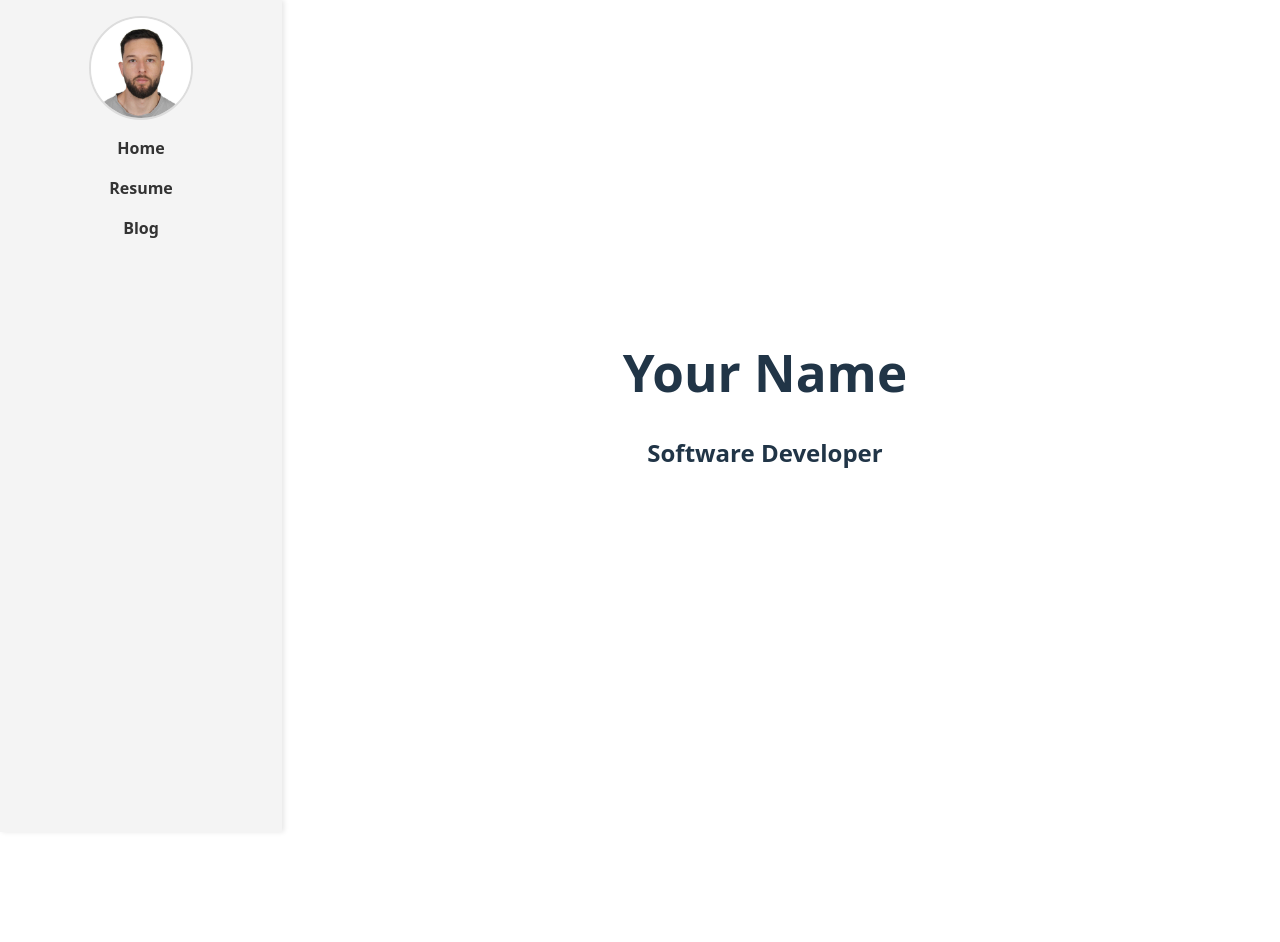
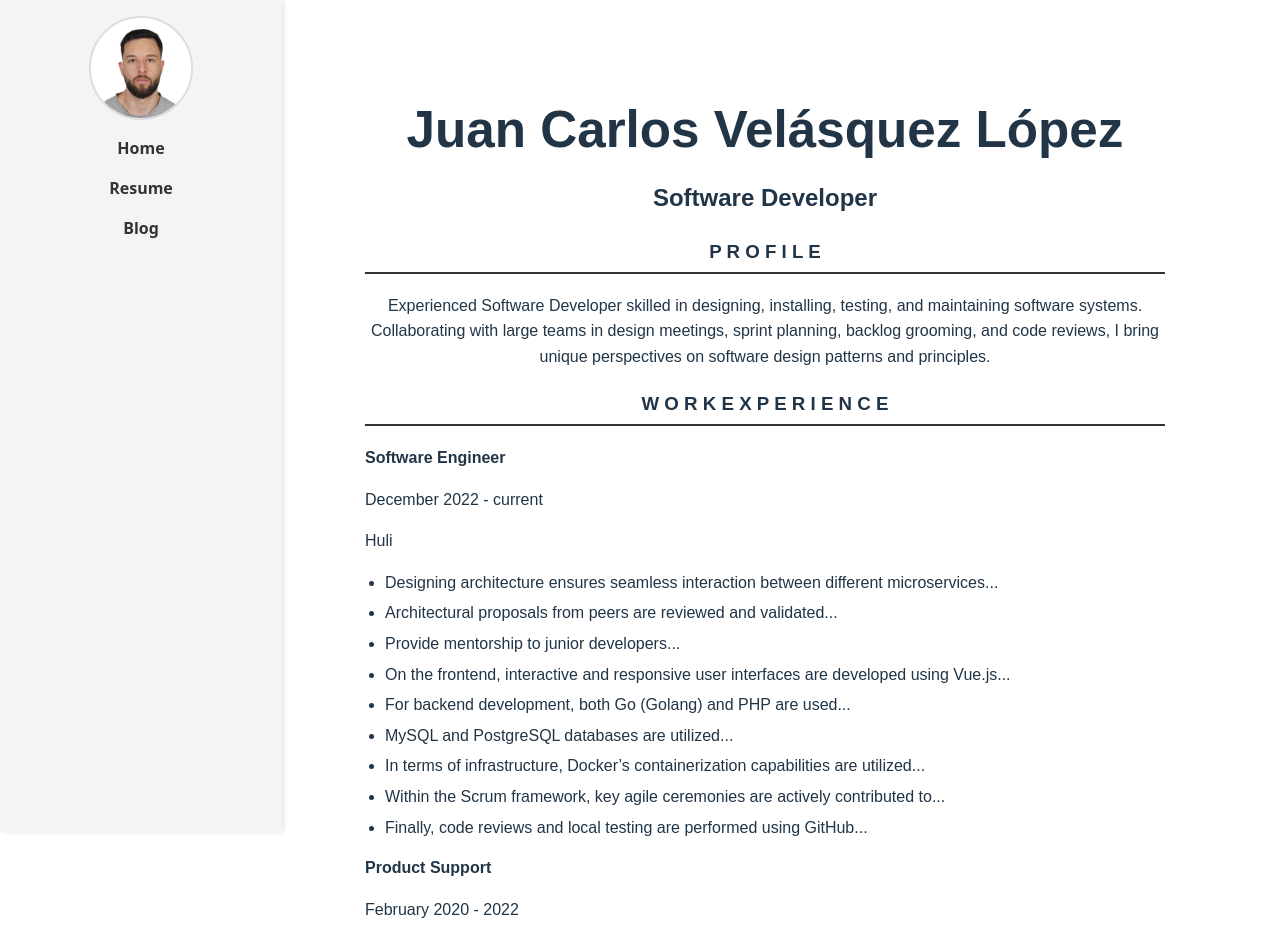
Before and after one commit to juancarlosv2711/static-resume-blog, a Vue app: page /resume in a window 1280 px wide. Shown: the top 942 px of the page. Before the commit the page ends 800 px from the top, so only its background shows below. Built offline with nearby package versions, Linux system fonts and the light colour scheme.

Commit message:
Adding resume information

```diff
--- a/src/components/views/Resume.vue
+++ b/src/components/views/Resume.vue
@@ -1,8 +1,48 @@
 <template>
   <div class="resume">
-      <h1>Your Name</h1>
+    <h1>Juan Carlos Velásquez López</h1>
     <h2>Software Developer</h2>
-      <!-- Add your resume content here -->
+    <section class="profile">
+      <h3>P R O F I L E</h3>
+      <p>
+        Experienced Software Developer skilled in designing, installing, testing, and
+        maintaining software systems. Collaborating with large teams in design meetings,
+        sprint planning, backlog grooming, and code reviews, I bring unique perspectives on
+        software design patterns and principles.
+      </p>
+    </section>
+    <section class="work-experience">
+      <h3>W O R K   E X P E R I E N C E</h3>
+      <div class="job">
+        <h4>Software Engineer</h4>
+        <p class="resumeDate">December 2022 - current</p>
+        <p class="resumeDate">Huli</p>
+        <ul>
+          <li>Designing architecture ensures seamless interaction between different microservices...</li>
+          <li>Architectural proposals from peers are reviewed and validated...</li>
+          <li>Provide mentorship to junior developers...</li>
+          <li>On the frontend, interactive and responsive user interfaces are developed using Vue.js...</li>
+          <li>For backend development, both Go (Golang) and PHP are used...</li>
+          <li>MySQL and PostgreSQL databases are utilized...</li>
+          <li>In terms of infrastructure, Docker’s containerization capabilities are utilized...</li>
+          <li>Within the Scrum framework, key agile ceremonies are actively contributed to...</li>
+          <li>Finally, code reviews and local testing are performed using GitHub...</li>
+        </ul>
+      </div>
+      <div class="job">
+        <h4>Product Support</h4>
+        <p class="resumeDate">February 2020 - 2022</p>
+        <p class="resumeDate">Huli</p>
+        <ul>
+          <li>Proficiently identified and resolved bugs within the platform...</li>
+          <li>Provided exceptional product support by utilizing MySQL database...</li>
+          <li>Managed prioritized cases in Jira...</li>
+          <li>Identified and resolved software bugs through coding solutions...</li>
+          <li>Established and maintained comprehensive documentation...</li>
+          <li>Actively participated in continuous improvement initiatives...</li>
+        </ul>
+      </div>
+    </section>
   </div>
 </template>
 
@@ -11,3 +51,51 @@
   name: 'ResumeView'
 }
 </script>
+
+<style scoped>
+.resume {
+  font-family: Arial, sans-serif;
+  line-height: 1.6;
+  padding: 20px;
+  max-width: 800px;
+  margin: 0 auto;
+}
+
+h1, h2 {
+  text-align: center;
+  margin-bottom: 10px;
+}
+
+h3 {
+  margin-top: 20px;
+  border-bottom: 2px solid #333;
+  padding-bottom: 5px;
+}
+
+.profile, .work-experience {
+  margin-top: 20px;
+}
+
+.job {
+  margin-top: 15px;
+}
+
+.job h4 {
+  margin: 5px 0;
+  text-align: left;
+}
+
+ul {
+  margin: 10px 0;
+  padding-left: 20px;
+}
+
+ul li {
+  margin-bottom: 5px;
+  text-align: left;
+}
+
+.resumeDate {
+  text-align: left;
+}
+</style>
```
Lines whose indentation alone changed are shown as unchanged.
